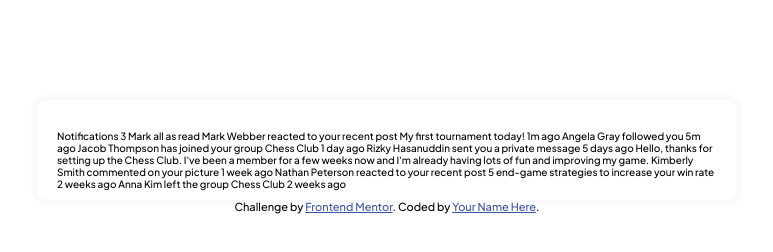
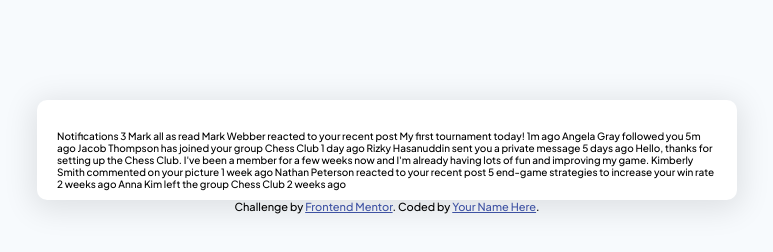
Before and after one commit to amiraiman/fem-noti-page, a website: page public/index.html in a window 1280 px wide. Shown: the whole page, without its empty margins (253-1026 px from the left). Drawn offline with Linux system fonts and the light colour scheme.

Commit message:
change box shadow color & background color

```diff
--- a/public/styles.css
+++ b/public/styles.css
@@ -11,6 +11,7 @@ html {
 body {
   font-family: "Plus Jakarta Sans", sans-serif;
   font-weight: 500;
+  background-color: hsl(210deg, 60%, 98%);
 }
 
 p {
@@ -25,7 +26,7 @@ li {
 .notification {
   background-color: hsl(0deg, 0%, 100%);
   border-radius: 1rem;
-  box-shadow: 0 0 5px 5px hsl(210deg, 60%, 98%);
+  box-shadow: 0 5px 30px 5px rgba(0, 0, 0, 0.1);
   max-width: 70rem;
   margin: 10rem auto 0;
   padding: 3rem 2rem 1rem;
--- a/src/main.scss
+++ b/src/main.scss
@@ -26,6 +26,7 @@ html {
 body {
     font-family: "Plus Jakarta Sans", sans-serif;
     font-weight: 500;
+    background-color: $bluegray-lightest;
 }
 
 p {
@@ -40,7 +41,7 @@ li {
 .notification {
     background-color: $white;
     border-radius: 1rem;
-    box-shadow: 0 0 5px 5px $bluegray-lightest;
+    box-shadow: 0 5px 30px 5px rgba(0, 0, 0, 0.1);
     max-width: 70rem;
     margin: 10rem auto 0;
     padding: 3rem 2rem 1rem;
```
